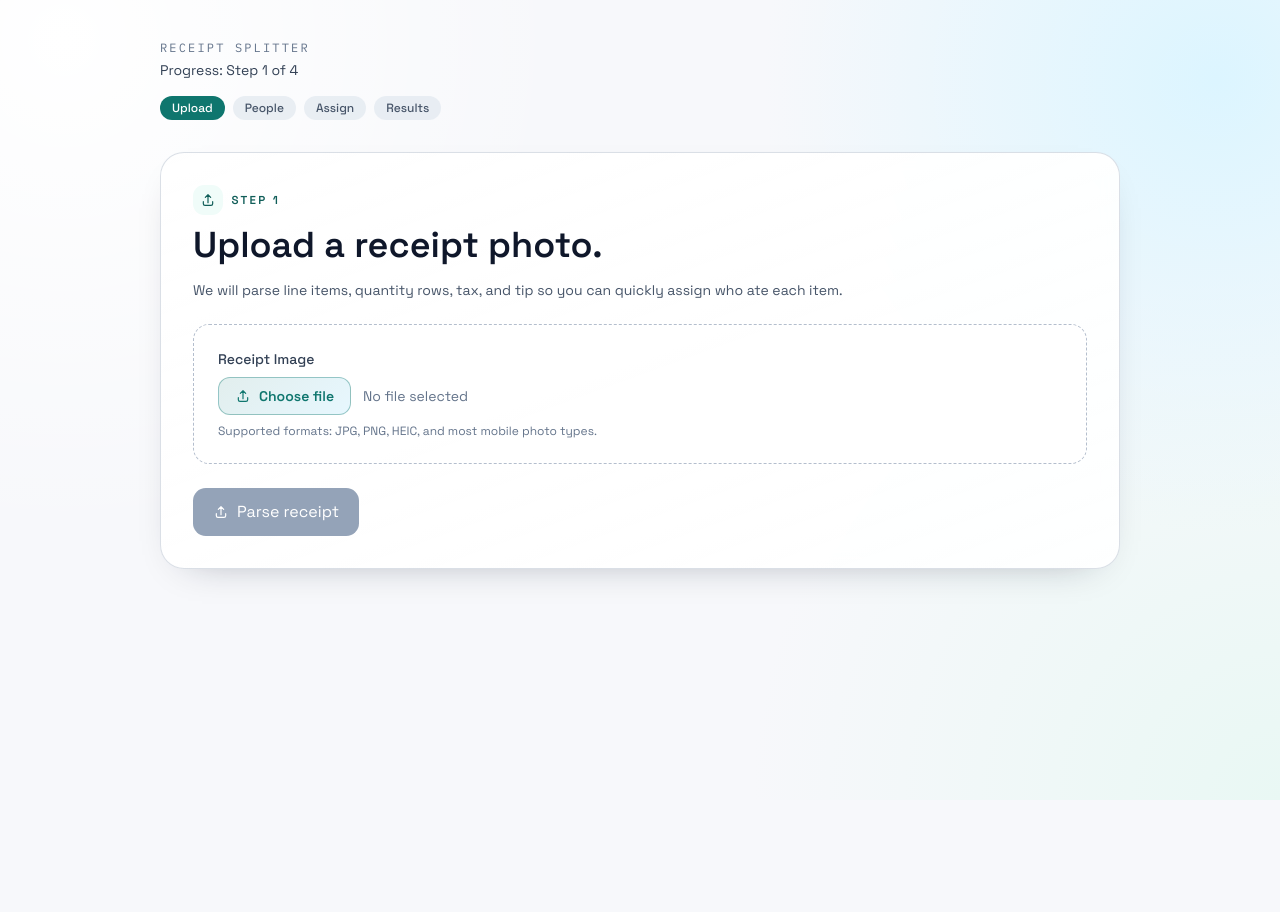
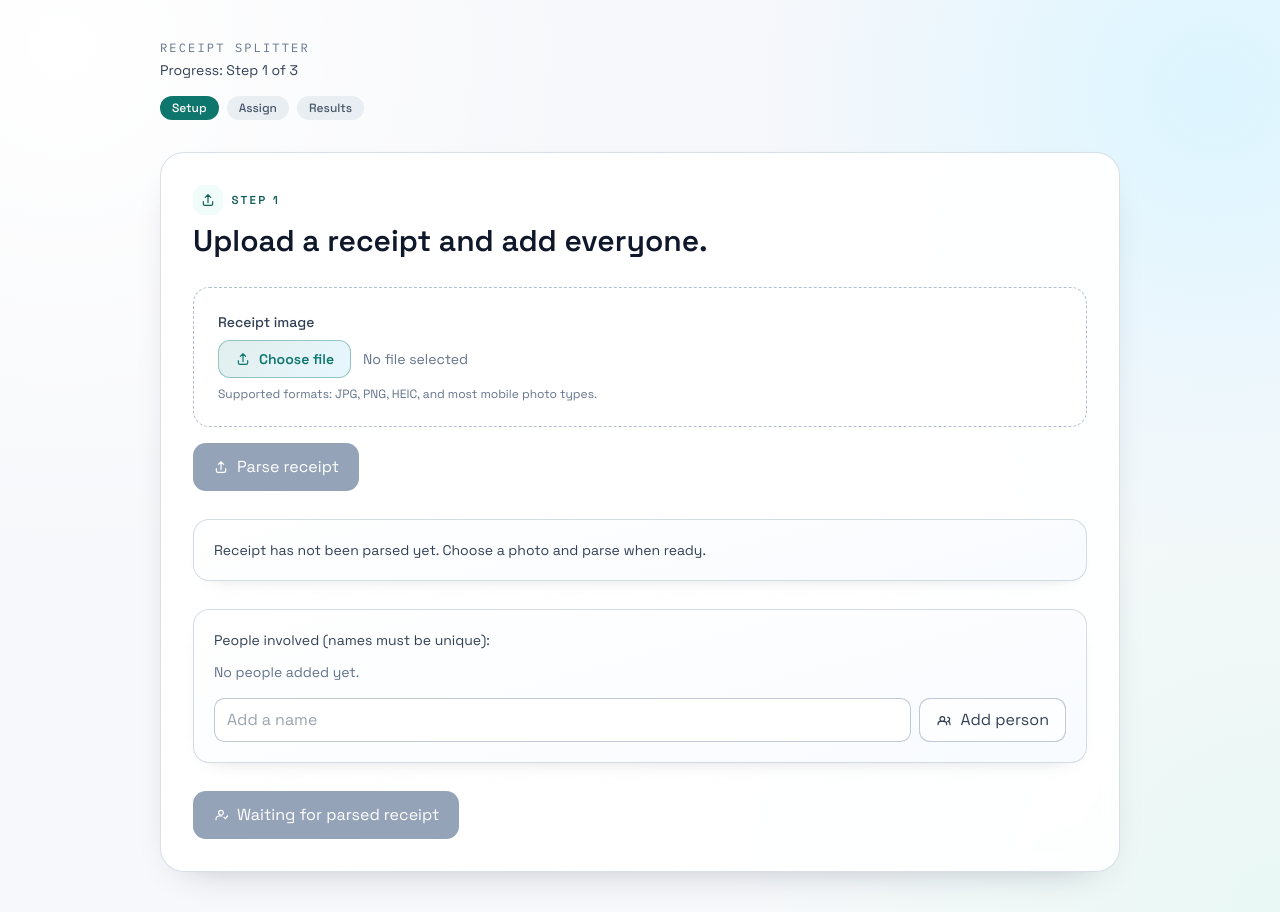
Before and after one commit to seanbelke/receipt-splitter, a Next.js app: page / in a window 1280 px wide. Before the commit the page ends 800 px from the top, so only its background shows below. Built offline with nearby package versions, Linux system fonts and the light colour scheme.

Commit message:
Merge upload and names into unified setup step

```diff
--- a/app/page.tsx
+++ b/app/page.tsx
@@ -16,11 +16,11 @@ import {
 } from "@/lib/split";
 import { AssignableUnit, ParsedReceipt, SplitBreakdown } from "@/lib/types";
 
-type Step = "upload" | "people" | "assign" | "results";
+type Step = "setup" | "assign" | "results";
 type AssignMode = "byItem" | "byPerson";
 
 function stepIndex(step: Step): number {
-  return { upload: 1, people: 2, assign: 3, results: 4 }[step];
+  return { setup: 1, assign: 2, results: 3 }[step];
 }
 
 type IconProps = { className?: string };
@@ -372,7 +372,7 @@ function buildHtmlReport(params: {
 }
 
 export default function HomePage() {
-  const [step, setStep] = useState<Step>("upload");
+  const [step, setStep] = useState<Step>("setup");
   const [file, setFile] = useState<File | null>(null);
   const [receipt, setReceipt] = useState<ParsedReceipt | null>(null);
   const [units, setUnits] = useState<AssignableUnit[]>([]);
@@ -513,7 +513,21 @@ export default function HomePage() {
 
   function onFileChange(event: ChangeEvent<HTMLInputElement>) {
     const selected = event.target.files?.[0] ?? null;
+    const changedFile =
+      (selected && !file) ||
+      (!selected && !!file) ||
+      (selected &&
+        file &&
+        (selected.name !== file.name || selected.size !== file.size));
     setFile(selected);
+    if (changedFile) {
+      setReceipt(null);
+      setUnits([]);
+      setAssignments({});
+      setTaxCents(0);
+      setTipCents(0);
+      setStep("setup");
+    }
     if (!selected) {
       setIsImagePreviewOpen(false);
     }
@@ -522,6 +536,12 @@ export default function HomePage() {
 
   function removeSelectedFile() {
     setFile(null);
+    setReceipt(null);
+    setUnits([]);
+    setAssignments({});
+    setTaxCents(0);
+    setTipCents(0);
+    setStep("setup");
     setIsImagePreviewOpen(false);
     setError(null);
     if (fileInputRef.current) {
@@ -529,8 +549,7 @@ export default function HomePage() {
     }
   }
 
-  async function parseReceipt(event: FormEvent) {
-    event.preventDefault();
+  async function startReceiptParse() {
     if (!file) {
       setError("Choose a receipt image first.");
       return;
@@ -539,6 +558,15 @@ export default function HomePage() {
     try {
       setIsParsing(true);
       setError(null);
+      setStep("setup");
+      setReceipt(null);
+      setUnits([]);
+      setAssignments({});
+      setTaxCents(0);
+      setTipCents(0);
+      setCurrentUnitIndex(0);
+      setCurrentPersonIndex(0);
+      setAssignMode("byItem");
 
       const formData = new FormData();
       formData.append("receipt", file);
@@ -560,17 +588,16 @@ export default function HomePage() {
       setUnits(expanded);
       setTaxCents(parsed.taxCents);
       setTipCents(parsed.tipCents);
-      setAssignments({});
-      setPeople([]);
-      setCurrentUnitIndex(0);
-      setCurrentPersonIndex(0);
-      setAssignMode("byItem");
-      setStep("people");
     } catch (err) {
       setError(err instanceof Error ? err.message : "Failed to parse receipt.");
     } finally {
       setIsParsing(false);
     }
+  }
+
+  async function parseReceipt(event: FormEvent) {
+    event.preventDefault();
+    await startReceiptParse();
   }
 
   function addPerson() {
@@ -790,9 +817,9 @@ export default function HomePage() {
     printDoc.close();
   }
 
-  function renderUploadStep() {
+  function renderSetupStep() {
     return (
-      <form onSubmit={parseReceipt} className="space-y-6">
+      <div className="space-y-7">
         <div>
           <p className="step-kicker flex items-center gap-2">
             <span className="icon-badge">
@@ -800,18 +827,15 @@ export default function HomePage() {
             </span>
             Step 1
           </p>
-          <h1 className="mt-2 text-4xl font-semibold leading-tight">
-            Upload a receipt photo.
-          </h1>
-          <p className="mt-3 text-sm text-slate-600">
-            We will parse line items, quantity rows, tax, and tip so you can
-            quickly assign who ate each item.
-          </p>
-        </div>
-
+          <h2 className="mt-2 text-3xl font-semibold">
+            Upload a receipt and add everyone.
+          </h2>
+        </div>
+
+        <form onSubmit={parseReceipt} className="space-y-4">
           <label className="block rounded-2xl border border-dashed border-slate-400/70 bg-white/90 p-6">
             <span className="mb-2 block text-sm font-medium text-slate-700">
-            Receipt Image
+              Receipt image
             </span>
             <input
               ref={fileInputRef}
@@ -905,32 +929,13 @@ export default function HomePage() {
             )}
           </button>
         </form>
-    );
-  }
-
-  function renderPeopleStep() {
-    if (!receipt) {
-      return null;
-    }
-
-    return (
-      <div className="space-y-7">
-        <div>
-          <p className="step-kicker flex items-center gap-2">
-            <span className="icon-badge">
-              <UsersIcon />
-            </span>
-            Step 2
-          </p>
-          <h2 className="mt-2 text-3xl font-semibold">
-            Add everyone at the table.
-          </h2>
-        </div>
 
         <div className="soft-card rounded-2xl p-5">
+          {receipt ? (
+            <>
               <p className="text-sm text-slate-700">
-            Parsed {receipt.items.length} rows into {units.length} assignable
-            units. Currency: {receipt.currency}.
+                Parsed {receipt.items.length} rows into {units.length}{" "}
+                assignable units. Currency: {receipt.currency}.
               </p>
               <div className="mt-3 space-y-1 text-sm text-slate-600">
                 <p>Subtotal: ${moneyFromCents(overallSubtotal)}</p>
@@ -944,7 +949,7 @@ export default function HomePage() {
                     type="number"
                     min={0}
                     step="0.01"
-                defaultValue={moneyFromCents(taxCents)}
+                    value={(taxCents / 100).toFixed(2)}
                     onChange={(e) => setTaxCents(toCents(e.target.value))}
                     className="input-field mt-1"
                   />
@@ -955,17 +960,27 @@ export default function HomePage() {
                     type="number"
                     min={0}
                     step="0.01"
-                defaultValue={moneyFromCents(tipCents)}
+                    value={(tipCents / 100).toFixed(2)}
                     onChange={(e) => setTipCents(toCents(e.target.value))}
                     className="input-field mt-1"
                   />
                 </label>
               </div>
+            </>
+          ) : (
+            <div className="space-y-3">
+              <p className="text-sm text-slate-700">
+                {isParsing
+                  ? "Parsing receipt in the background. You can add everyone'snames now."
+                  : "Receipt has not been parsed yet. Choose a photo and parse when ready."}
+              </p>
+            </div>
+          )}
         </div>
 
         <div className="soft-card rounded-2xl p-5">
           <p className="mb-3 text-sm text-slate-700">
-            People (names must be unique):
+            People involved (names must be unique):
           </p>
           <div className="flex flex-wrap gap-2">
             {people.map((person) => (
@@ -1005,17 +1020,40 @@ export default function HomePage() {
 
         <button
           onClick={() => setStep("assign")}
-          disabled={people.length === 0}
+          disabled={people.length === 0 || !receipt || isParsing}
           className="primary-btn inline-flex items-center gap-2 px-5 py-3"
         >
           <AssignIcon />
-          Start assigning items
+          {receipt ? "Start assigning items" : "Waiting for parsed receipt"}
         </button>
       </div>
     );
   }
 
   function renderAssignStep() {
+    if (!receipt || units.length === 0) {
+      return (
+        <div className="space-y-4">
+          <p className="step-kicker flex items-center gap-2">
+            <span className="icon-badge">
+              <AssignIcon />
+            </span>
+            Step 3
+          </p>
+          <h2 className="text-3xl font-semibold">Assign each item.</h2>
+          <p className="text-sm text-slate-700">
+            Wait for receipt parsing to finish before assigning items.
+          </p>
+          <button
+            onClick={() => setStep("setup")}
+            className="secondary-btn px-4 py-2"
+          >
+            Back to setup
+          </button>
+        </div>
+      );
+    }
+
     if (people.length === 0) {
       return (
         <div className="space-y-4">
@@ -1030,10 +1068,10 @@ export default function HomePage() {
             Add at least one person before assigning items.
           </p>
           <button
-            onClick={() => setStep("people")}
+            onClick={() => setStep("setup")}
             className="secondary-btn px-4 py-2"
           >
-            Back to people
+            Back to setup
           </button>
         </div>
       );
@@ -1379,11 +1417,10 @@ export default function HomePage() {
           Receipt Splitter
         </p>
         <p className="mt-1 text-sm text-slate-700">
-          Progress: Step {stepIndex(step)} of 4
+          Progress: Step {stepIndex(step)} of 3
         </p>
         <div className="mt-4 flex flex-wrap gap-2">
-          {(["upload", "people", "assign", "results"] as Step[]).map(
-            (stepName) => {
+          {(["setup", "assign", "results"] as Step[]).map((stepName) => {
             const isCurrent = stepName === step;
             const isDone = stepIndex(stepName) < stepIndex(step);
             return (
@@ -1400,8 +1437,7 @@ export default function HomePage() {
                 {stepName}
               </div>
             );
-            },
-          )}
+          })}
         </div>
       </div>
 
@@ -1411,8 +1447,7 @@ export default function HomePage() {
             {error}
           </p>
         )}
-        {step === "upload" && renderUploadStep()}
-        {step === "people" && renderPeopleStep()}
+        {step === "setup" && renderSetupStep()}
         {step === "assign" && renderAssignStep()}
         {step === "results" && renderResultsStep()}
       </section>
```
Lines whose indentation alone changed are shown as unchanged.
